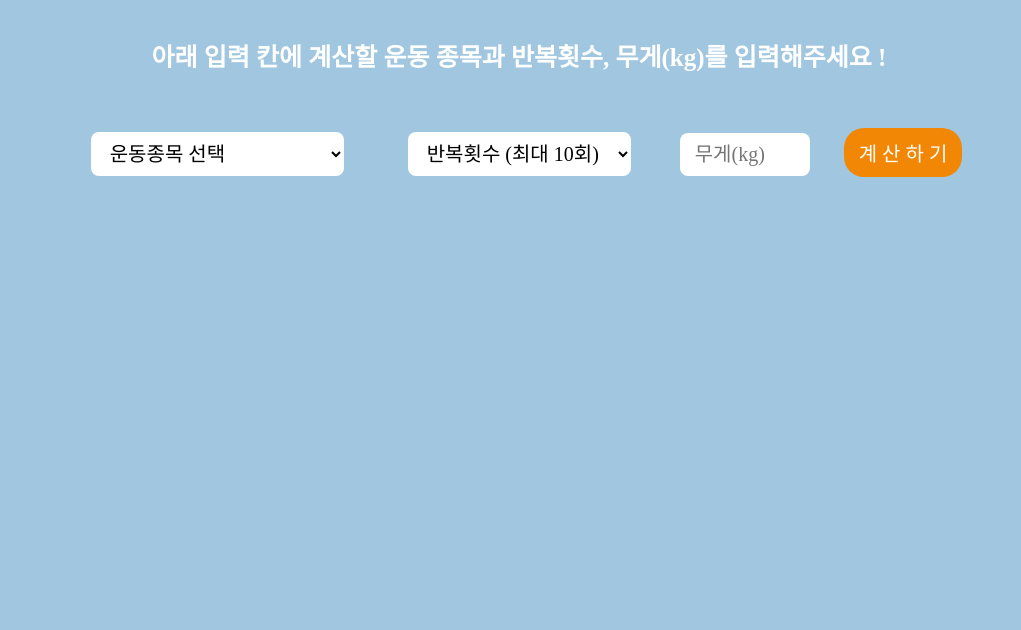
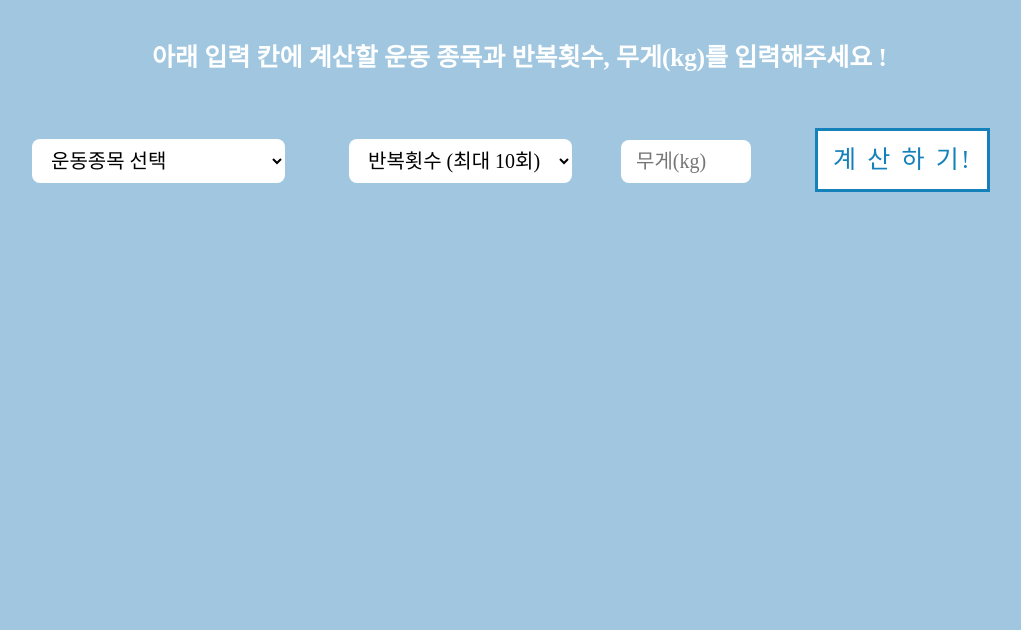
Before and after one commit to juni0914/1rm-cal, a plain HTML site: page 1RMCal-main/index.html in a window 1280 px wide. Shown: the part 170-800 px from the top of the page, without its empty margins (121-1142 px from the left). Drawn offline with nearby package versions, Linux system fonts and the light colour scheme; a web font is replaced by a local one.

Commit message:
2022-03-08 / 18:20
css 애니메이션 부분이랑 버튼 부분 수정

```diff
--- a/1RMCal-main/css/1rmmain.css
+++ b/1RMCal-main/css/1rmmain.css
@@ -62,6 +62,7 @@ p{
   background-color: #FFF;
   font-size: 20px;
   font-family: 'GmarketSansMedium';
+  cursor: pointer;
 }
 
 
@@ -76,25 +77,32 @@ p{
   background-color: #FFF;
   font-size: 20px;
   font-family: 'GmarketSansMedium';
+  cursor: pointer;
 }
 
 
 .input_board button {
-  margin-left: auto;
-  margin-right: auto;
-  font-size: 20px;
-  border: none;
-  border-radius: 20px;
+  border: 3px solid #1481ba;
+  border-radius: 0;
+  color: #1481ba;
+  background-color: #FFF;
+  font-size: 25px;
+  line-height: 1.5em;
+  letter-spacing: .1em;
+  font-family: "Vitro_core";
   padding: 10px 15px;
-  margin: 0 15px;
-  color: #FFF;
-  background-color: #F28705;
-  font-family: 'GmarketSansMedium';
+  margin: 0 45px;
+  cursor: pointer;
+  transition: all .3s;
+  box-shadow: inset 0 0 0 0 #1481ba;
+
 }
 
+
+
 .input_board button:hover{
-   color:#F28705;
-   background-color: #FFF;
+  box-shadow: inset 0 0 0 100vmax #1481ba;
+  color: #fff;
  }
 
 #list {
@@ -138,6 +146,7 @@ p{
   margin-bottom: 100px;
   margin-left: auto;
   margin-right: auto;
+  cursor: pointer;
 }
 
 .result button.result_table:hover{
@@ -150,22 +159,59 @@ p{
     background-color: #E4F2E7;
   }
 
-  .result button.share_btn:hover{
-     color:black;
-     background-color: #E4F2E7;
-   }
-
  .result button.share_btn{
    border: none;
-   border-radius: 20px;
-   border: 3px solid #fff000;
    background-color: #fff000;
    color: black;
    padding: 10px 15px;
-   font-size: 20px;
+   font-size: 22px;
    font-family: 'GmarketSansMedium';
    margin-top: 80px;
    margin-bottom: 100px;
    margin-left: auto;
    margin-right: auto;
+   transition: all 0.5s;
+   box-shadow: inset 0 0 0 0 #FFF;
  }
+
+ .result button.share_btn:hover{
+    box-shadow: inset 0 -100vmax 0 0 #FFF;
+    color:black;
+  }
+
+  @keyframes backInUp {
+  0% {
+    -webkit-transform: translateY(1200px) scale(0.7);
+    transform: translateY(1200px) scale(0.7);
+    opacity: 0.7;
+  }
+
+  80% {
+    -webkit-transform: translateY(0px) scale(0.7);
+    transform: translateY(0px) scale(0.7);
+    opacity: 0.7;
+  }
+
+  100% {
+    -webkit-transform: scale(1);
+    transform: scale(1);
+    opacity: 1;
+  }
+}
+
+
+.animate__backInUp {
+  -webkit-animation-name: backInUp;
+  animation-name: backInUp;
+}
+
+
+.animate__zoomInDown {
+  -webkit-animation-name: zoomInDown;
+  animation-name: zoomInDown;
+}
+
+.animate__slideInUp {
+  -webkit-animation-name: slideInUp;
+  animation-name: slideInUp;
+}
--- a/1RMCal-main/index.html
+++ b/1RMCal-main/index.html
@@ -8,21 +8,22 @@
   <link rel="shortcut icon" href="img/favicon.ico">
   <title>1RM 계산기</title>
   <link rel="stylesheet" type="text/css" href="css/1rmmain.css">
+  <link rel="stylesheet" href="https://cdnjs.cloudflare.com/ajax/libs/animate.css/3.7.2/animate.min.css">
 </head>
 
 <body>
-  <h1>1RM CALCULATOR</h1>
-  <p>아래 입력 칸에 계산할 운동 종목과 반복횟수, 무게(kg)를 입력해주세요 !</p>
-
+  <h1 class="animated animate__backInUp delay-1s">1RM CALCULATOR</h1>
+  <p class="animated animate__zoomInDown delay-2s">아래 입력 칸에 계산할 운동 종목과 반복횟수, 무게(kg)를 입력해주세요 !</p>
+<!-- "animated animate__slideInUp delay-3s" -->
   <div class="input_board">
-    <select name="exercise">
+    <select name="exercise" class="animated animate__backInUp delay-3s">
       <option value="" selected="selected">운동종목 선택</option>
       <option value="squat">스쿼트 (Squat)</option>
       <option value="benchpress">벤치프레스 (Benchpress)</option>
       <option value="deadlift">데드리프트 (Deadlift)</option>
     </select>
 
-    <select name="reps">
+    <select name="reps" class="animated animate__backInUp delay-3s">
       <option value="" selected="selected">반복횟수 (최대 10회)</option>
       <option value="1">1</option>
       <option value="2">2</option>
@@ -36,11 +37,11 @@
       <option value="10">10</option>
     </select>
 
-    <input name="weights" placeholder="무게(kg)" type="number" />
+    <input  class="animated animate__backInUp delay-3s" name="weights" placeholder="무게(kg)" type="number" />
 
 
-    <button>계 산 하 기</button>
-    <!-- <button onClick="action()">계 산 하 기</button> -->
+    <!-- <button>계 산 하 기</button> -->
+    <button onClick="action()" class="animated animate__backInUp delay-3s">계 산 하 기!</button>
 
   </div>
 
```
